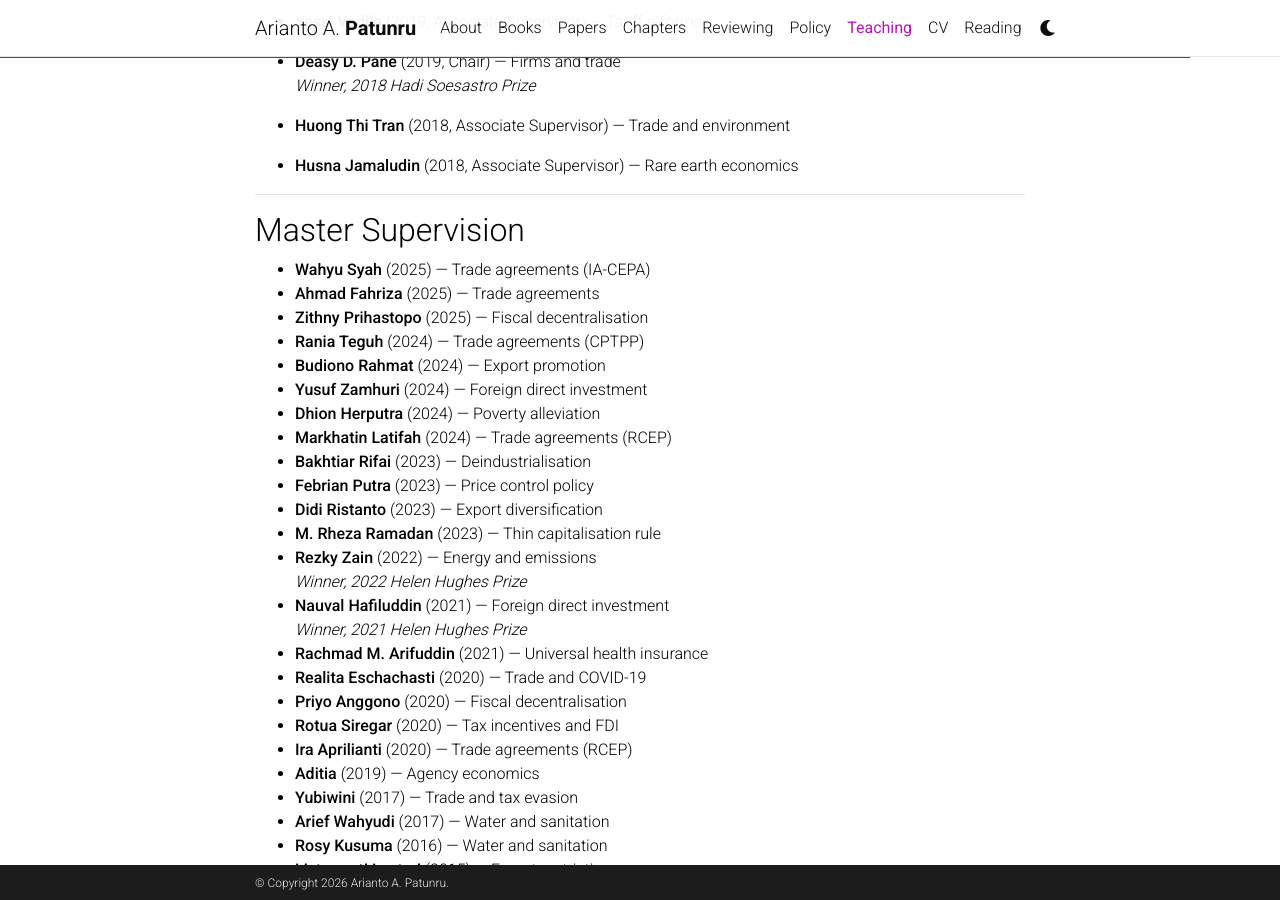
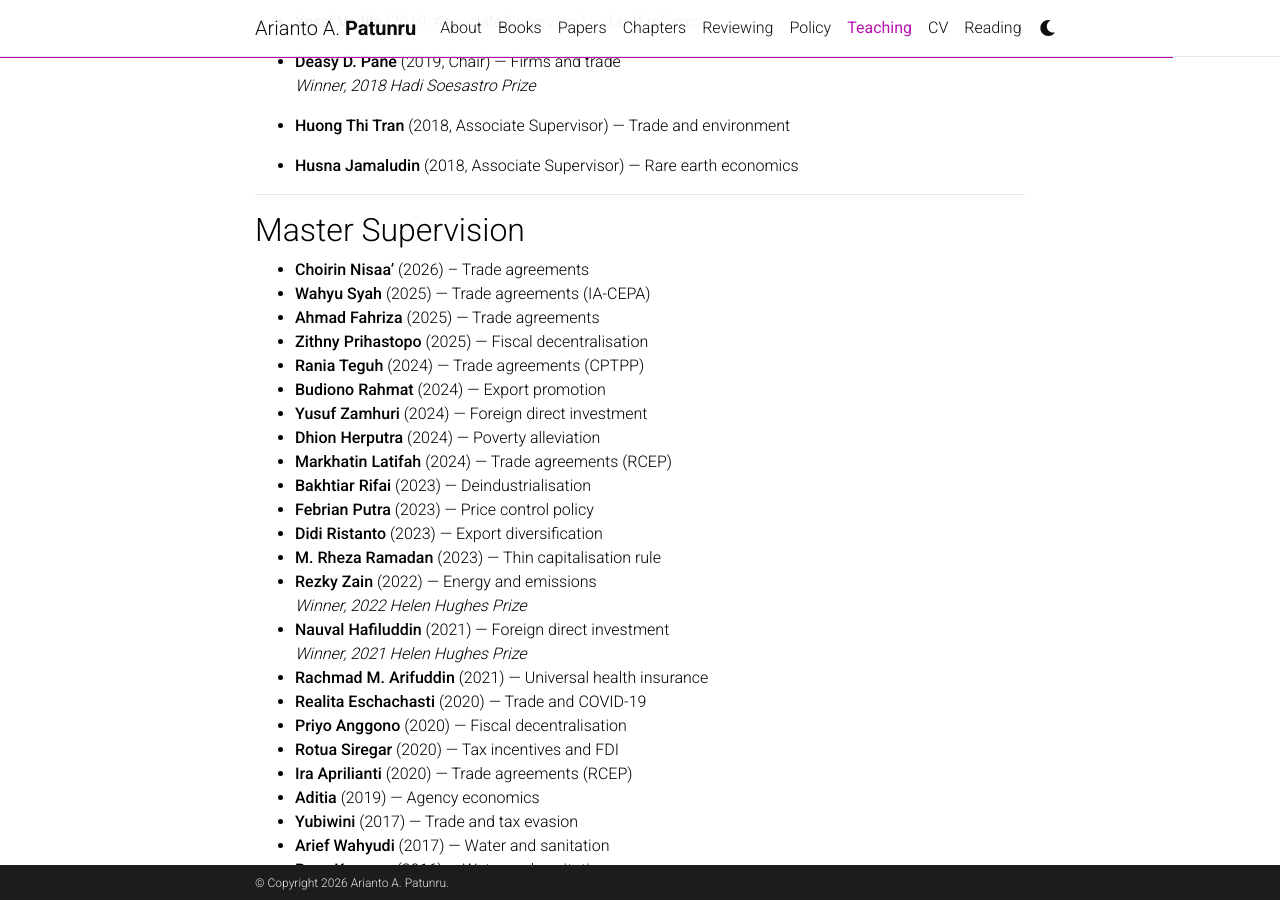
Before and after one commit to patunru/patunru.github.io, a Jekyll site: the page built from _pages/teaching.md, in a window 1280 px wide and 900 px high, scrolled down 1525 px. Built offline with Jekyll 4.4.1, drawn with Linux system fonts in a browser that asks for light colours; comment, search, counter and statistics services are not loaded; a style sheet for code colours, icons or effects is not loaded.

Commit message:
Update teaching.md

```diff
--- a/_pages/teaching.md
+++ b/_pages/teaching.md
@@ -86,6 +86,7 @@ nav_order: 7
 
 ## Master Supervision
 
+- **Choirin Nisaa'** (2026) – Trade agreements
 - **Wahyu Syah** (2025) — Trade agreements (IA-CEPA)
 - **Ahmad Fahriza** (2025) — Trade agreements
 - **Zithny Prihastopo** (2025) — Fiscal decentralisation
```
